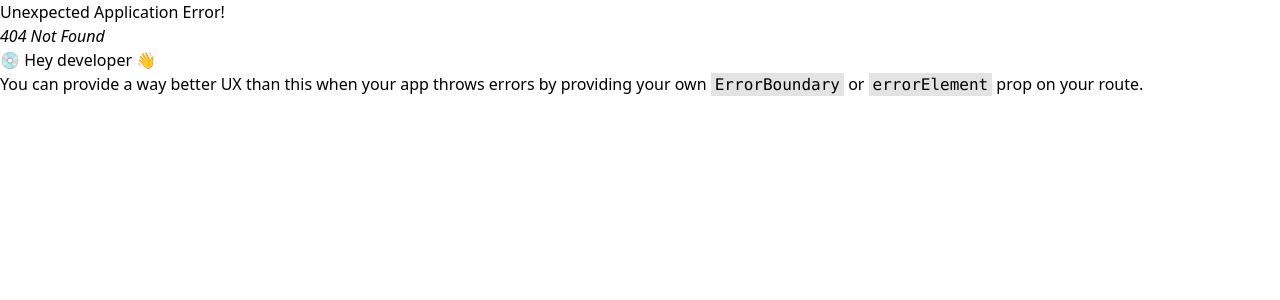
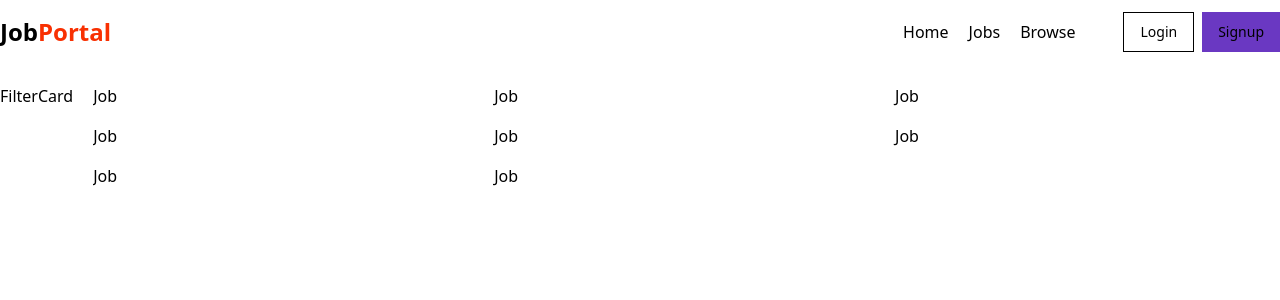
Before and after one commit to sanjeeb42/Job-Portal, a React (Vite) app in the folder frontend/: page /jobs in a window 1280 px wide. Before the commit this address had no page. Shown: the top 300 px of the page. Built offline with nearby package versions, Linux system fonts and the light colour scheme.

Commit message:
Added Jobs Component Along with basic tree of FilterCards & Job

```diff
--- a/frontend/src/App.jsx
+++ b/frontend/src/App.jsx
@@ -4,6 +4,7 @@
 import Login from './components/auth/Login'
 import Signup from './components/auth/Signup'
 import Home from './components/Home'
+import Jobs from './components/Jobs'
 
 
 const appRouter=createBrowserRouter(
@@ -19,6 +20,10 @@
     {
       path:'/signup',
       element:<Signup/>
+    },
+    {
+      path:'/jobs',
+      element:<Jobs/>
     }
   ]
 )
--- /dev/null
+++ b/frontend/src/components/FilterCard.jsx
@@ -0,0 +1,9 @@
+import React from 'react'
+
+const FilterCard = () => {
+  return (
+    <div>FilterCard</div>
+  )
+}
+
+export default FilterCard
--- /dev/null
+++ b/frontend/src/components/Job.jsx
@@ -0,0 +1,9 @@
+import React from 'react'
+
+const Job = () => {
+  return (
+    <div>Job</div>
+  )
+}
+
+export default Job
--- /dev/null
+++ b/frontend/src/components/Jobs.jsx
@@ -0,0 +1,38 @@
+import React from "react";
+import Navbar from "./shared/Navbar";
+import FilterCard from "./FilterCard";
+import Job from "./Job";
+
+const JobsArray = [1, 2, 3, 4, 5, 6, 7, 8];
+
+const Jobs = () => {
+  return (
+    <div>
+      <Navbar />
+      <div className="max-w-7xl mx-auto mt-5">
+        {/* 1.Filter Page */}
+        <div className="flex gap-5">
+          <div className="w-20%">
+            <FilterCard />
+          </div>
+
+            {JobsArray.length <= 0 ? (
+              <span>Job Not Found</span>
+            ) : (
+              <div className="flex-1 h-[88vh] overflow-y-auto pb-5">
+                <div className="grid grid-cols-3 gap-4">
+                  {JobsArray.map((item, index) => (
+                    <div>
+                      <Job />
+                    </div>
+                  ))}
+                </div>
+              </div>
+            )}
+          </div>
+        </div>
+    </div>
+  );
+};
+
+export default Jobs;
--- a/frontend/src/components/shared/Footer.jsx
+++ b/frontend/src/components/shared/Footer.jsx
@@ -3,7 +3,7 @@
 
 const Footer = () => {
   return (
-    <footer className="bg-gray-800 text-gray-300 py-8">
+    <footer className="bg-gray-800 text-gray-300 px-10 py-8">
       <div className="container mx-auto flex flex-col md:flex-row justify-between items-center">
         {/* Company Info */}
         <div className="mb-6 md:mb-0">
--- a/frontend/src/components/shared/Navbar.jsx
+++ b/frontend/src/components/shared/Navbar.jsx
@@ -17,9 +17,9 @@
         </div>
         <div className="flex items-center gap-12">
           <ul className="flex font-medium items-center gap-5">
-            <li>Home</li>
-            <li>Jobs</li>
-            <li>Browse</li>
+            <li><Link to="/">Home</Link></li>
+            <li><Link to="/jobs">Jobs</Link></li>
+            <li><Link to="/browse">Browse</Link></li>
           </ul>
           {
             !user ?(
```
